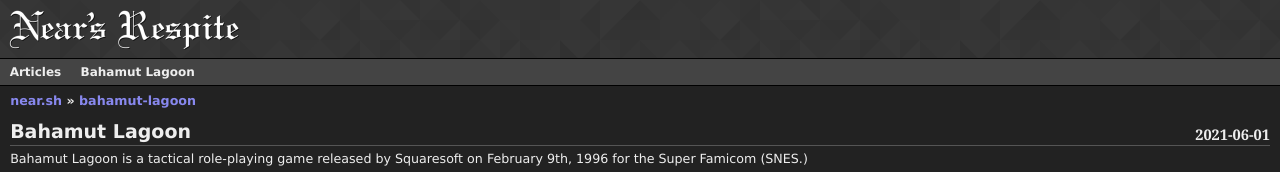
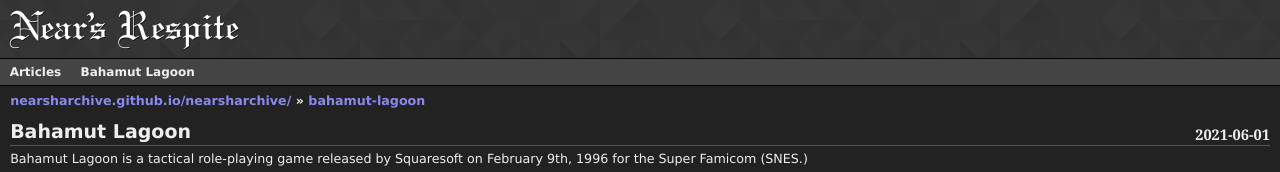
Before and after one commit to nearsharchive/nearsharchive, a plain HTML site: page bahamut-lagoon.html in a window 1280 px wide. Shown: the top 172 px of the page. Drawn offline with Linux system fonts and the light colour scheme; files whose address does not match are found by name.

Commit message:
Update bahamut-lagoon.html
changed same stuff again

```diff
--- a/bahamut-lagoon.html
+++ b/bahamut-lagoon.html
@@ -271,7 +271,7 @@ footer p {
 --><a href='/bahamut-lagoon'>Bahamut&nbsp;Lagoon</a>
 </nav>
 <main>
-<ol><li><a href='https://near.sh'><span>near.sh</span></a></li><li><a href='https://near.sh/bahamut-lagoon'><span>bahamut-lagoon</span></a></li></ol>
+<ol><li><a href='https://nearsharchive.github.io/nearsharchive/'><span>nearsharchive.github.io/nearsharchive/</span></a></li><li><a href='https://nearsharchive.github.io/nearsharchive//bahamut-lagoon'><span>bahamut-lagoon</span></a></li></ol>
 <h2 id="bahamut-lagoon">Bahamut Lagoon<span>2021-06-01</span></h2>
 <p>Bahamut Lagoon is a tactical role-playing game released by Squaresoft on
 February 9th, 1996 for the Super Famicom (SNES.)</p>
```
